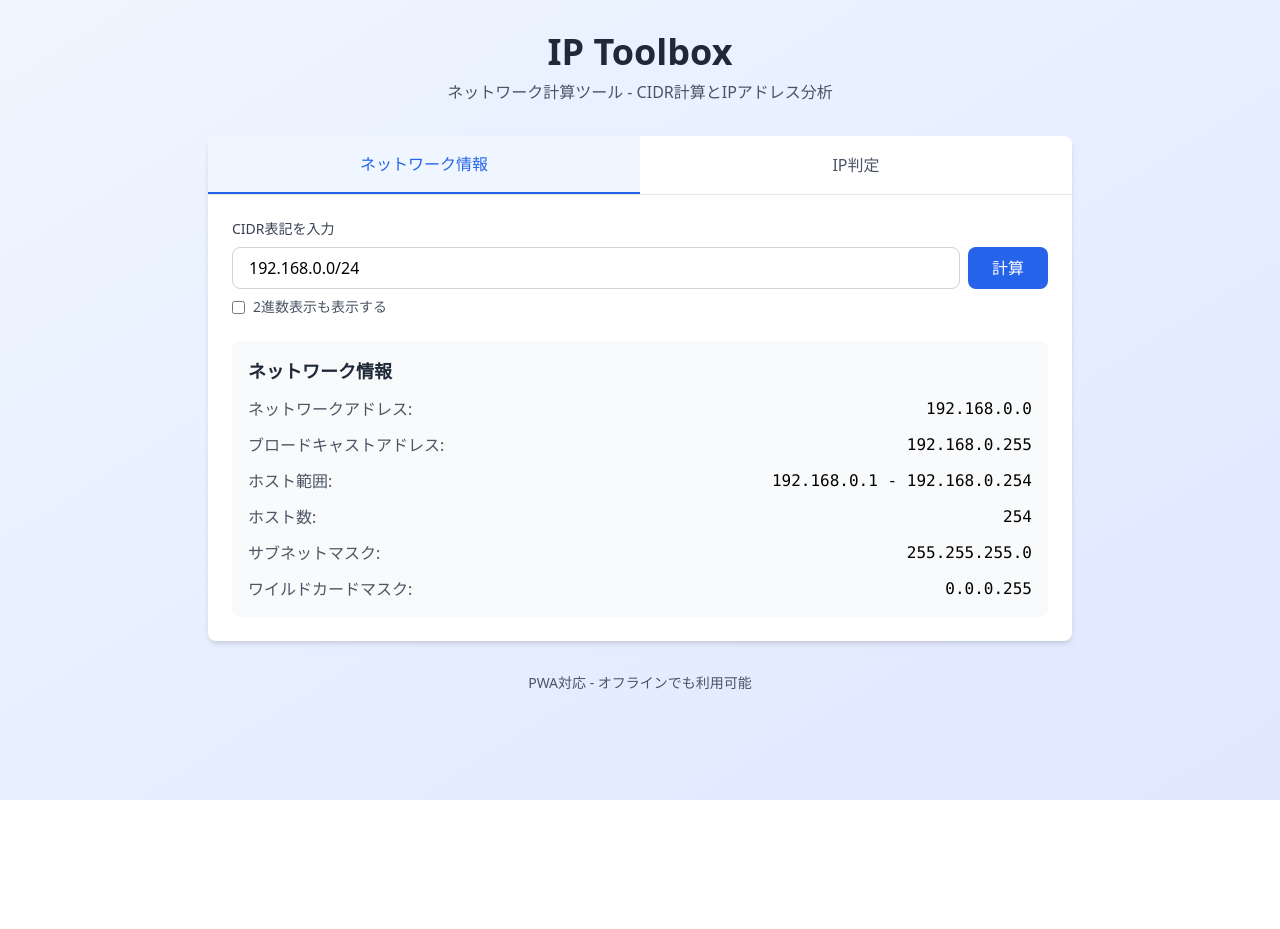
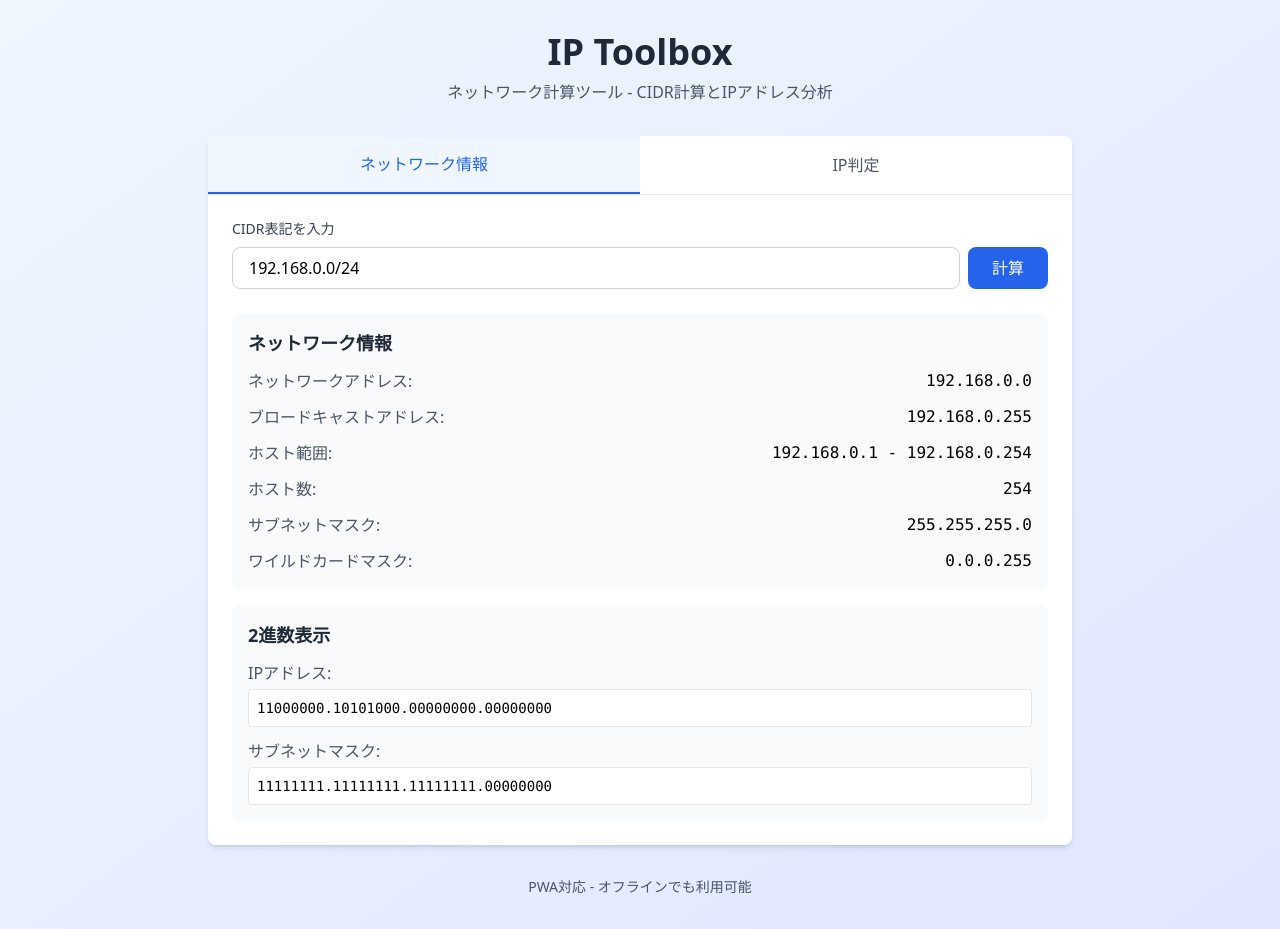
Before and after one commit to temeteke/ip-toolbox, a Nuxt app: page / in a window 1280 px wide. Both pictures are taken after a click on the button "計算". Before the commit the page ends 800 px from the top, so only its background shows below. Built offline with nearby package versions, Linux system fonts and the light colour scheme.

Commit message:
feat: 2進数表示を常に表示するように変更
チェックボックスを削除し、ネットワーク情報計算時に
常に2進数表示を行うように変更しました。

```diff
--- a/pages/index.vue
+++ b/pages/index.vue
@@ -1,5 +1,5 @@
 <script setup lang="ts">
-import { ref, computed, watch } from 'vue'
+import { ref, computed } from 'vue'
 import type { NetworkInfo } from '~/utils/network'
 import {
   calculateNetworkInfo,
@@ -18,7 +18,6 @@ const activeTab = ref<'network' | 'checker'>('network')
 const cidrInput = ref('192.168.0.0/24')
 const networkInfo = ref<NetworkInfo | null>(null)
 const networkError = ref('')
-const showBinary = ref(false)
 const binaryRep = ref<{ ip: string; mask: string } | null>(null)
 
 // IP判定用
@@ -42,10 +41,7 @@ const calculateNetwork = () => {
     }
 
     networkInfo.value = calculateNetworkInfo(cidrInput.value)
-
-    if (showBinary.value) {
-      binaryRep.value = getBinaryRepresentation(cidrInput.value)
-    }
+    binaryRep.value = getBinaryRepresentation(cidrInput.value)
   } catch (error) {
     networkError.value = error instanceof Error ? error.message : '計算エラーが発生しました'
   }
@@ -75,13 +71,6 @@ const checkIpBelonging = () => {
     checkError.value = error instanceof Error ? error.message : '判定エラーが発生しました'
   }
 }
-
-// 2進数表示の変更を監視
-watch(showBinary, () => {
-  if (networkInfo.value) {
-    calculateNetwork()
-  }
-})
 
 // ページタイトル
 useHead({
@@ -150,16 +139,6 @@ useHead({
                 計算
               </button>
             </div>
-            <div class="mt-2">
-              <label class="flex items-center text-sm text-gray-600">
-                <input
-                  v-model="showBinary"
-                  type="checkbox"
-                  class="mr-2"
-                />
-                2進数表示も表示する
-              </label>
-            </div>
           </div>
 
           <!-- エラーメッセージ -->
@@ -200,7 +179,7 @@ useHead({
             </div>
 
             <!-- 2進数表示 -->
-            <div v-if="showBinary && binaryRep" class="bg-gray-50 rounded-lg p-4">
+            <div v-if="binaryRep" class="bg-gray-50 rounded-lg p-4">
               <h3 class="text-lg font-semibold text-gray-800 mb-3">2進数表示</h3>
               <div class="grid gap-3">
                 <div>
```
